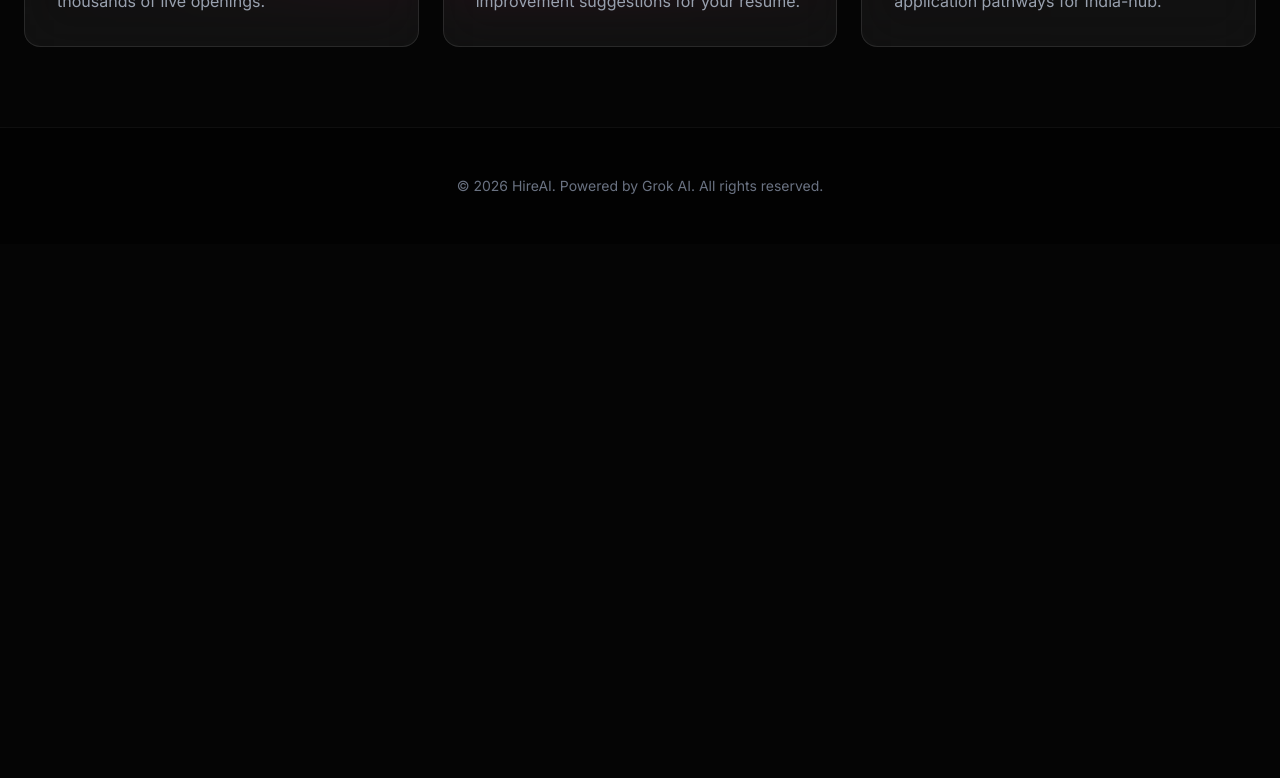
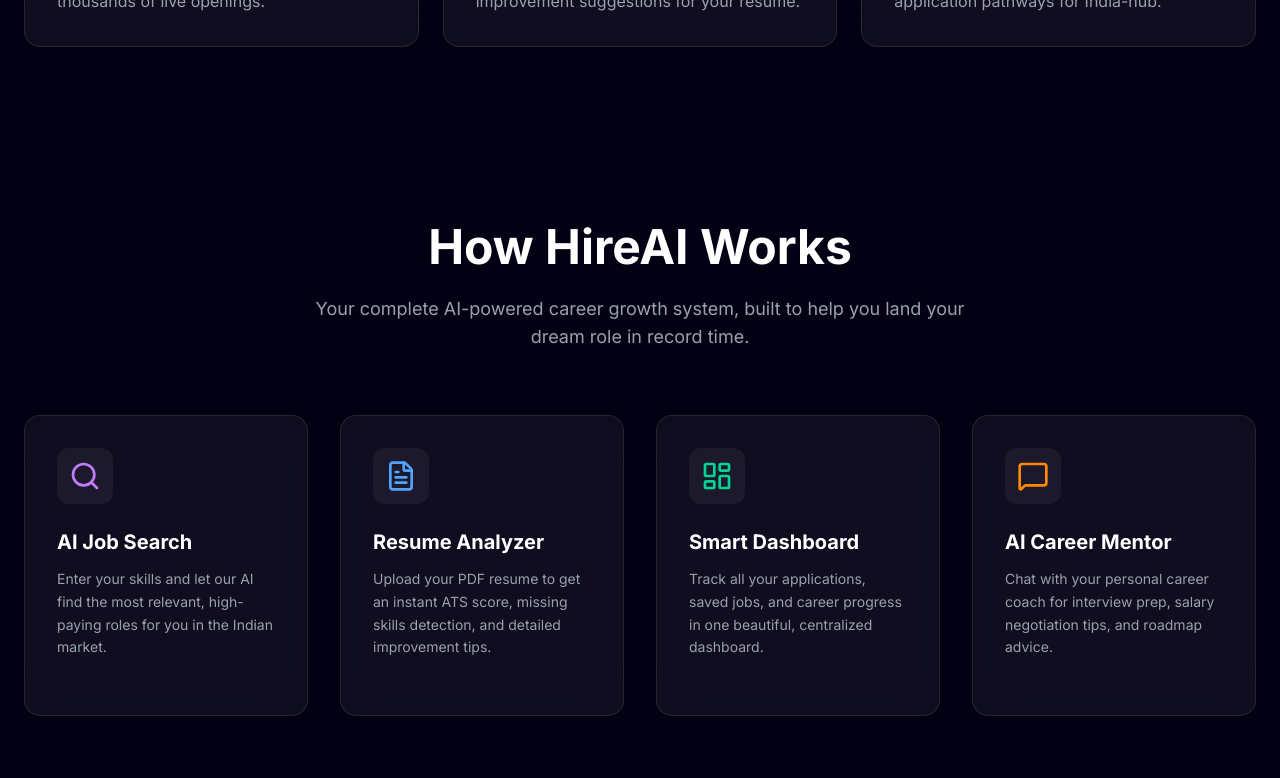
Before and after one commit to akshaya367/hire-ai-pro, a Next.js app: page / in a window 1280 px wide. Shown: the part 800-1578 px from the top of the page. Before the commit the page ends 1044 px from the top, so only its background shows below. Built offline with nearby package versions, Linux system fonts and the light colour scheme; no server answers.

Commit message:
Update Sign-in UI, add HowItWorks section, and refine navigation

```diff
--- a/src/app/analyzer/page.tsx
+++ b/src/app/analyzer/page.tsx
@@ -60,6 +60,11 @@
 
         {!analysis && (
           <motion.div
+            initial={{ opacity: 0, scale: 0.95 }}
+            animate={{ opacity: 1, scale: 1 }}
+            className="w-full"
+          >
+            <div
               {...getRootProps()}
               className={`glass-card p-16 border-2 border-dashed transition-all cursor-pointer text-center
                 ${isDragActive ? 'border-purple-500 bg-purple-500/10' : 'border-white/10 hover:border-purple-500/50'}`}
@@ -79,6 +84,7 @@
                   <p className="text-gray-500">or click to browse files</p>
                 </div>
               )}
+            </div>
           </motion.div>
         )}
 
--- a/src/app/api/analyze/route.ts
+++ b/src/app/api/analyze/route.ts
@@ -1,12 +1,13 @@
 import { NextResponse } from 'next/server';
 import axios from 'axios';
-import pdf from 'pdf-parse';
 
 import { getServerSession } from "next-auth/next";
-import { authOptions } from "../auth/[...nextauth]/route";
+import { authOptions } from "@/lib/auth";
 
 export async function POST(req: Request) {
   try {
+    // @ts-ignore
+    const pdf = require('pdf-parse');
     const session = await getServerSession(authOptions);
     if (!session) {
       return NextResponse.json({ error: 'Unauthorized' }, { status: 401 });
--- a/src/app/api/auth/[...nextauth]/route.ts
+++ b/src/app/api/auth/[...nextauth]/route.ts
@@ -1,39 +1,5 @@
 import NextAuth from "next-auth";
-import GoogleProvider from "next-auth/providers/google";
-import GithubProvider from "next-auth/providers/github";
-
-export const authOptions = {
-  providers: [
-    GoogleProvider({
-      clientId: process.env.GOOGLE_CLIENT_ID!,
-      client_secret: process.env.GOOGLE_CLIENT_SECRET!,
-    }),
-    GithubProvider({
-      clientId: process.env.GITHUB_ID!,
-      clientSecret: process.env.GITHUB_SECRET!,
-    }),
-  ],
-  pages: {
-    signIn: '/auth/signin',
-  },
-  session: {
-    strategy: "jwt",
-  },
-  callbacks: {
-    async jwt({ token, user, account }) {
-      if (user) {
-        token.id = user.id;
-      }
-      return token;
-    },
-    async session({ session, token }) {
-      if (token && session.user) {
-        session.user.id = token.id;
-      }
-      return session;
-    },
-  },
-};
+import { authOptions } from "@/lib/auth";
 
 const handler = NextAuth(authOptions);
 
--- a/src/app/api/jobs/search/route.ts
+++ b/src/app/api/jobs/search/route.ts
@@ -2,7 +2,7 @@
 import axios from 'axios';
 
 import { getServerSession } from "next-auth/next";
-import { authOptions } from "../auth/[...nextauth]/route";
+import { authOptions } from "@/lib/auth";
 
 export async function POST(req: Request) {
   try {
--- a/src/app/page.tsx
+++ b/src/app/page.tsx
@@ -1,20 +1,15 @@
 import Navbar from "@/components/Navbar";
 import Hero from "@/components/Hero";
+import HowItWorks from "@/components/HowItWorks";
+import Footer from "@/components/Footer";
 
 export default function Home() {
   return (
-    <div className="min-h-screen">
+    <main className="min-h-screen bg-[#030014] text-white overflow-hidden">
       <Navbar />
       <Hero />
-
-      {/* Footer Section */}
-      <footer className="py-12 border-t border-white/5 bg-black/50 backdrop-blur-sm">
-        <div className="max-w-7xl mx-auto px-6 text-center">
-          <p className="text-gray-500 text-sm">
-            © 2026 HireAI. Powered by Grok AI. All rights reserved.
-          </p>
-        </div>
-      </footer>
-    </div>
+      <HowItWorks />
+      <Footer />
+    </main>
   );
 }
--- /dev/null
+++ b/src/components/HowItWorks.tsx
@@ -0,0 +1,93 @@
+"use client";
+import { motion } from "framer-motion";
+import { Search, FileText, LayoutDashboard, MessageSquare, ArrowRight } from "lucide-react";
+import Link from "next/link";
+
+const steps = [
+  {
+    icon: <Search className="w-8 h-8 text-purple-400" />,
+    title: "AI Job Search",
+    description: "Enter your skills and let our AI find the most relevant, high-paying roles for you in the Indian market.",
+  },
+  {
+    icon: <FileText className="w-8 h-8 text-blue-400" />,
+    title: "Resume Analyzer",
+    description: "Upload your PDF resume to get an instant ATS score, missing skills detection, and detailed improvement tips.",
+  },
+  {
+    icon: <LayoutDashboard className="w-8 h-8 text-emerald-400" />,
+    title: "Smart Dashboard",
+    description: "Track all your applications, saved jobs, and career progress in one beautiful, centralized dashboard.",
+  },
+  {
+    icon: <MessageSquare className="w-8 h-8 text-orange-400" />,
+    title: "AI Career Mentor",
+    description: "Chat with your personal career coach for interview prep, salary negotiation tips, and roadmap advice.",
+  },
+];
+
+export default function HowItWorks() {
+  return (
+    <section id="how-it-works" className="py-24 relative overflow-hidden">
+      <div className="container mx-auto px-6">
+        <div className="text-center mb-16">
+          <motion.h2
+            initial={{ opacity: 0, y: 20 }}
+            whileInView={{ opacity: 1, y: 0 }}
+            viewport={{ once: true }}
+            className="text-4xl md:text-5xl font-bold mb-6"
+          >
+            How <span className="text-gradient">HireAI</span> Works
+          </motion.h2>
+          <motion.p
+            initial={{ opacity: 0, y: 20 }}
+            whileInView={{ opacity: 1, y: 0 }}
+            viewport={{ once: true }}
+            transition={{ delay: 0.1 }}
+            className="text-gray-400 text-lg max-w-2xl mx-auto"
+          >
+            Your complete AI-powered career growth system, built to help you land your dream role in record time.
+          </motion.p>
+        </div>
+
+        <div className="grid grid-cols-1 md:grid-cols-2 lg:grid-cols-4 gap-8">
+          {steps.map((step, index) => (
+            <motion.div
+              key={index}
+              initial={{ opacity: 0, y: 20 }}
+              whileInView={{ opacity: 1, y: 0 }}
+              viewport={{ once: true }}
+              transition={{ delay: index * 0.1 }}
+              className="glass-card p-8 group hover:border-purple-500/50 transition-all"
+            >
+              <div className="w-14 h-14 rounded-xl bg-white/5 flex items-center justify-center mb-6 group-hover:scale-110 transition-transform">
+                {step.icon}
+              </div>
+              <h3 className="text-xl font-bold mb-3">{step.title}</h3>
+              <p className="text-gray-400 text-sm leading-relaxed mb-6">
+                {step.description}
+              </p>
+            </motion.div>
+          ))}
+        </div>
+
+        <motion.div
+          initial={{ opacity: 0, y: 20 }}
+          whileInView={{ opacity: 1, y: 0 }}
+          viewport={{ once: true }}
+          className="mt-16 text-center"
+        >
+          <div className="p-8 rounded-3xl bg-gradient-to-r from-purple-900/40 to-blue-900/40 border border-white/10 max-w-4xl mx-auto">
+            <h3 className="text-2xl font-bold mb-4 italic">"Before you start, you'll need to create an account or sign in with Google to save your progress."</h3>
+            <Link
+              href="/auth/signin"
+              className="inline-flex items-center gap-2 px-8 py-4 bg-white text-black font-bold rounded-xl hover:bg-gray-200 transition-all text-lg"
+            >
+              Get Access Now <ArrowRight className="w-5 h-5" />
+            </Link>
+          </div>
+        </motion.div>
+      </div>
+    </section>
+  );
+}
--- a/src/components/Navbar.tsx
+++ b/src/components/Navbar.tsx
@@ -41,7 +41,7 @@
             </div>
           ) : (
             <Link
-              href="/api/auth/signin"
+              href="/auth/signin"
               className="px-5 py-2 rounded-xl bg-white text-black text-sm font-semibold hover:bg-purple-50 transition-colors"
             >
               Get Started
--- /dev/null
+++ b/src/lib/auth.ts
@@ -0,0 +1,36 @@
+import GoogleProvider from "next-auth/providers/google";
+import GithubProvider from "next-auth/providers/github";
+import { AuthOptions } from "next-auth";
+
+export const authOptions: AuthOptions = {
+  providers: [
+    GoogleProvider({
+      clientId: process.env.GOOGLE_CLIENT_ID!,
+      clientSecret: process.env.GOOGLE_CLIENT_SECRET!,
+    }),
+    GithubProvider({
+      clientId: process.env.GITHUB_ID!,
+      clientSecret: process.env.GITHUB_SECRET!,
+    }),
+  ],
+  pages: {
+    signIn: '/auth/signin',
+  },
+  session: {
+    strategy: "jwt",
+  },
+  callbacks: {
+    async jwt({ token, user }) {
+      if (user) {
+        token.id = user.id;
+      }
+      return token;
+    },
+    async session({ session, token }) {
+      if (token && session.user) {
+        (session.user as any).id = token.id;
+      }
+      return session;
+    },
+  },
+};
```
Also changed, not shown: src/app/auth/signin/page.tsx (+68 -21 lines), 1 other file (tests, documents, lock files or other folders). Lines whose indentation alone changed are shown as unchanged.
